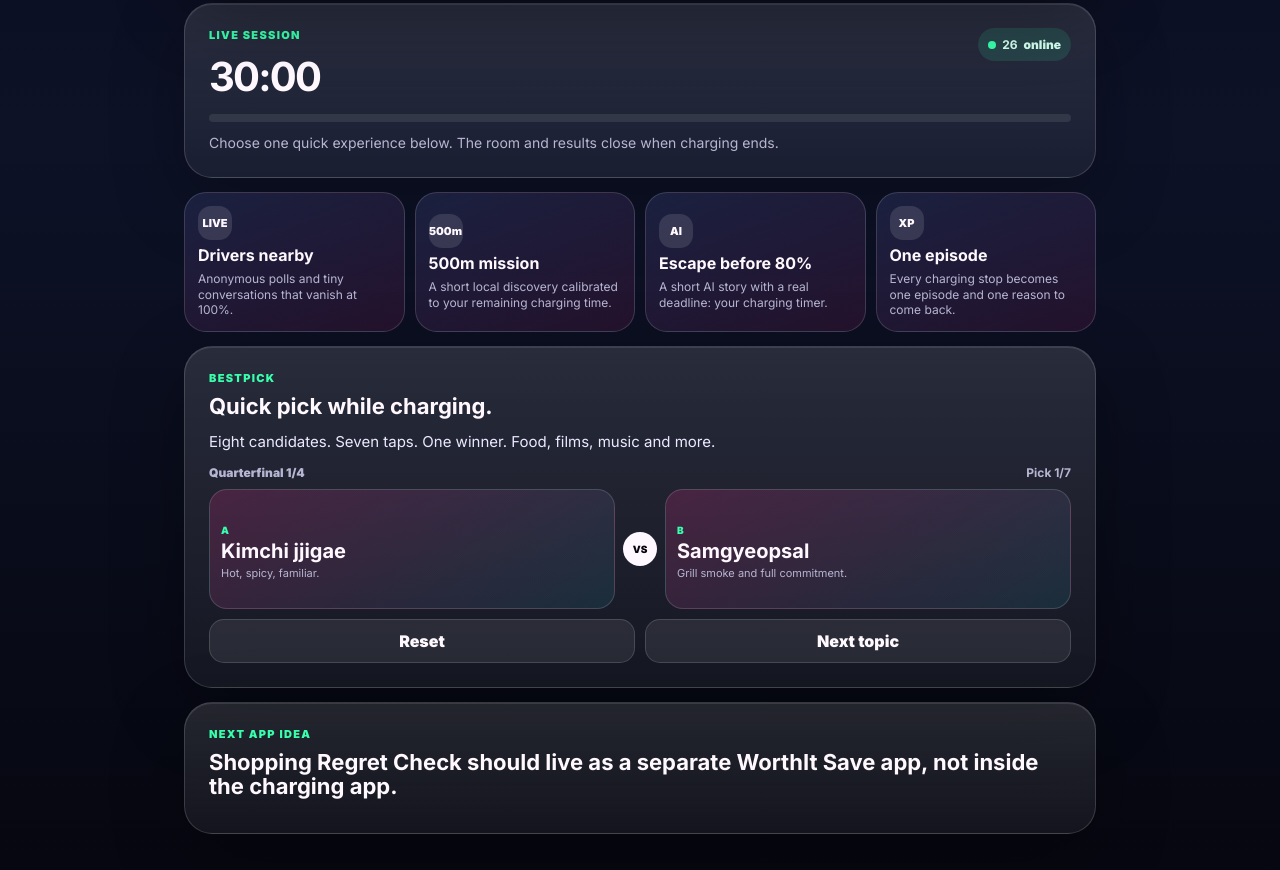
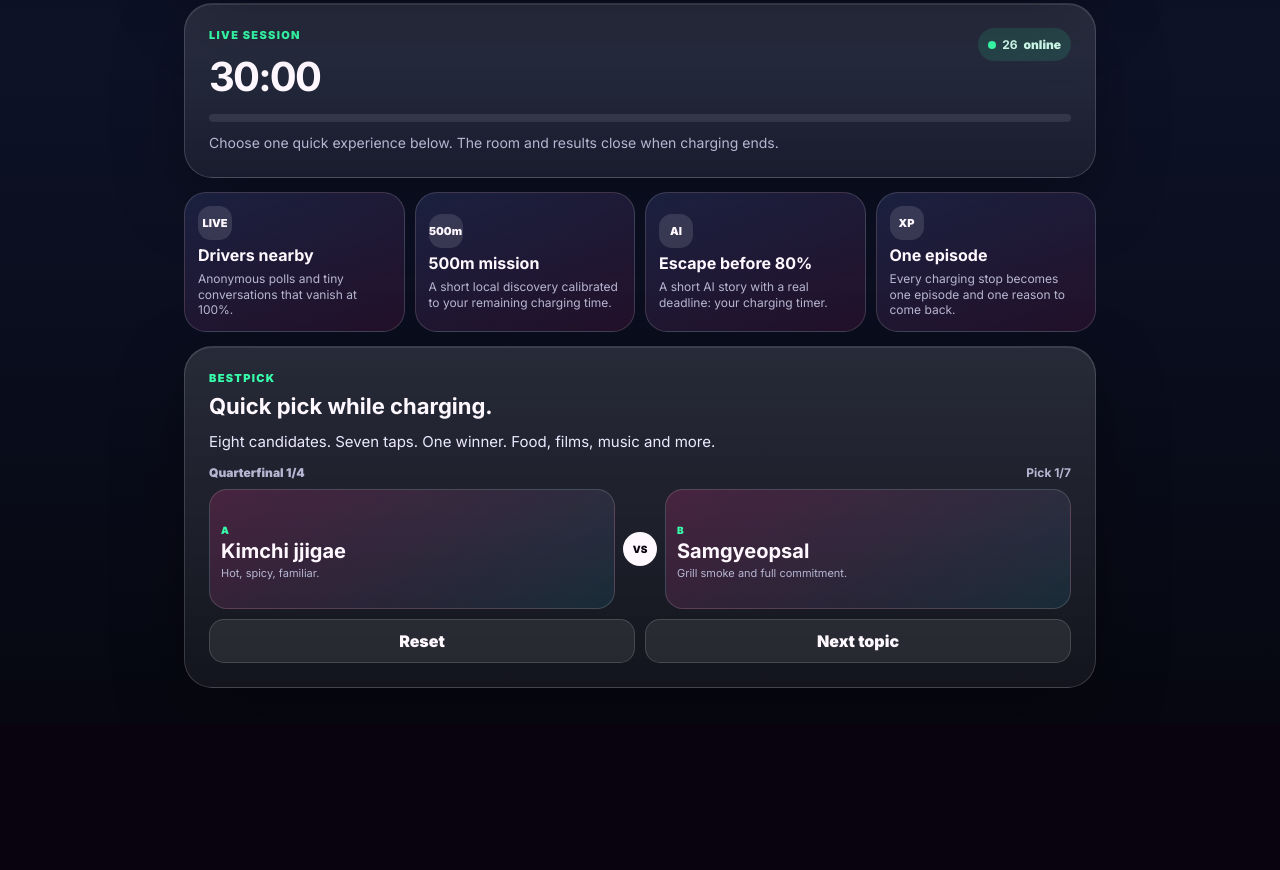
Before and after one commit to ukdscheon-coder/worthit-ai, a website: page index.html in a window 1280 px wide. Shown: the part 684-1554 px from the top of the page. After the commit the page ends 1408 px from the top, so only its background shows below. Drawn offline with Linux system fonts and the light colour scheme.

Commit message:
Remove shopping note from charge app

```diff
--- a/index.html
+++ b/index.html
@@ -80,11 +80,6 @@
       <p id="activeBody"></p>
       <div class="choice-row" id="choiceRow"></div>
     </section>
-
-    <section class="insights card compact-note">
-      <p class="eyebrow">NEXT APP IDEA</p>
-      <h2>Shopping Regret Check should live as a separate WorthIt Save app, not inside the charging app.</h2>
-    </section>
   </main>
   <script src="app.js?v=charge-focused-1"></script>
 </body>
```
